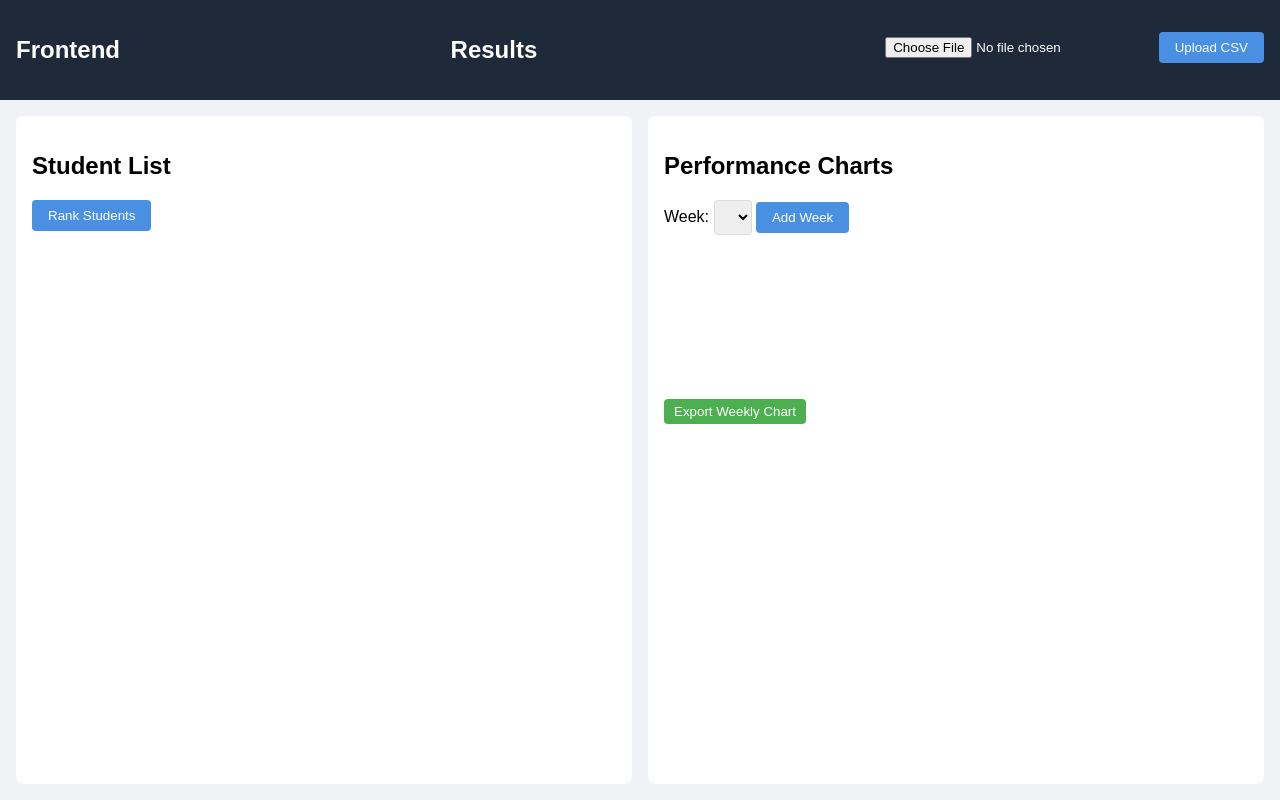
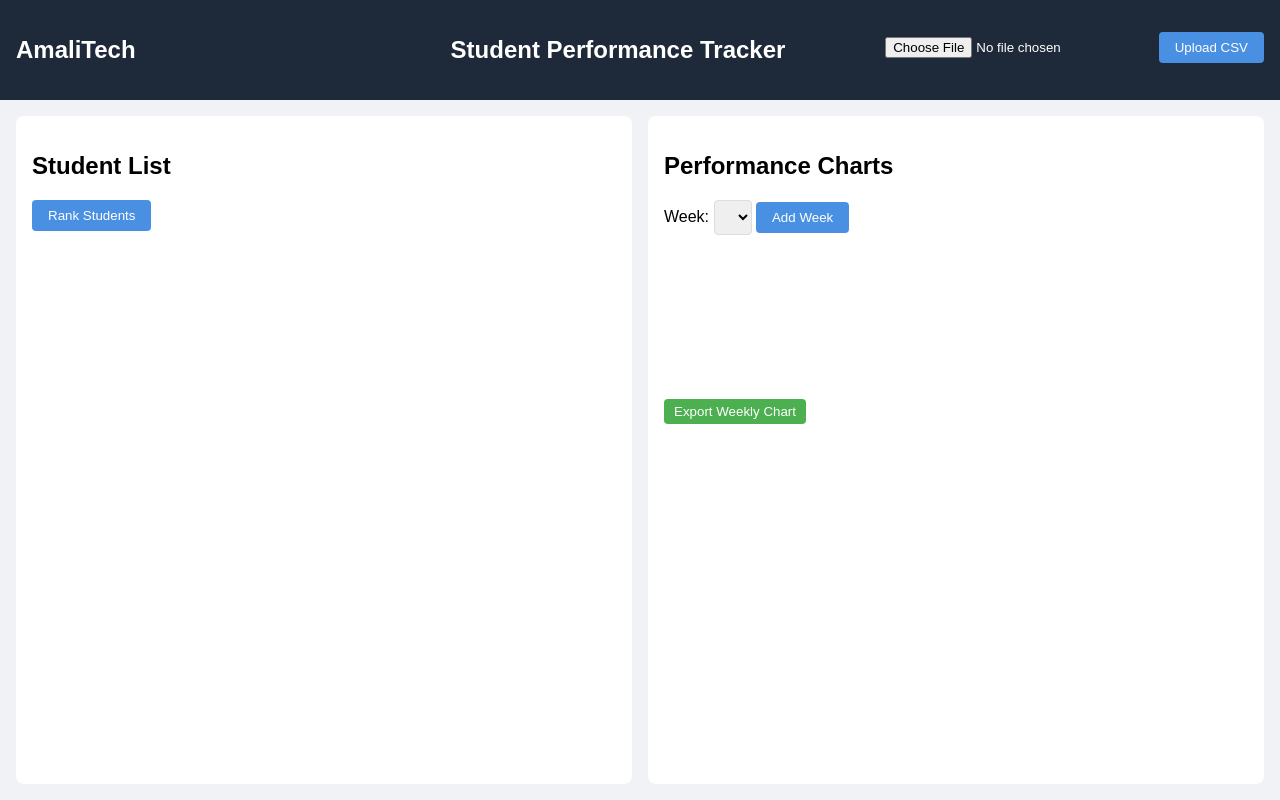
Before and after one commit to bralash/ranker, a plain HTML site: page index.html in a window 1280 px wide. Drawn offline with nearby package versions, Linux system fonts and the light colour scheme.

Commit message:
Changed the name of the app

```diff
--- a/index.html
+++ b/index.html
@@ -11,10 +11,10 @@
       <main>
         <section class="top-section">
           <div class="colloquiums">
-            <h2>Frontend</h2>
+            <h2>AmaliTech</h2>
           </div>
           <div class="results">
-            <h2>Results</h2>
+            <h2>Student Performance Tracker</h2>
             <div id="studentResults"></div>
           </div>
           <div class="file-upload">
```
